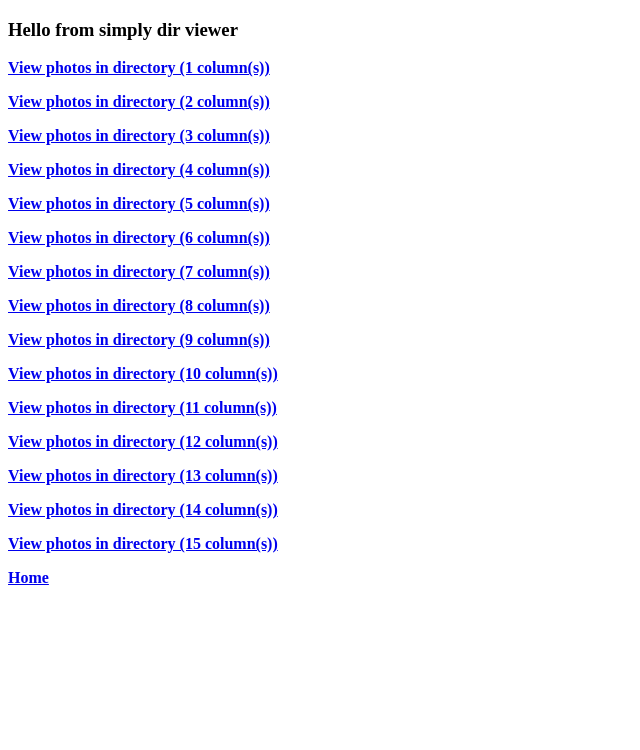
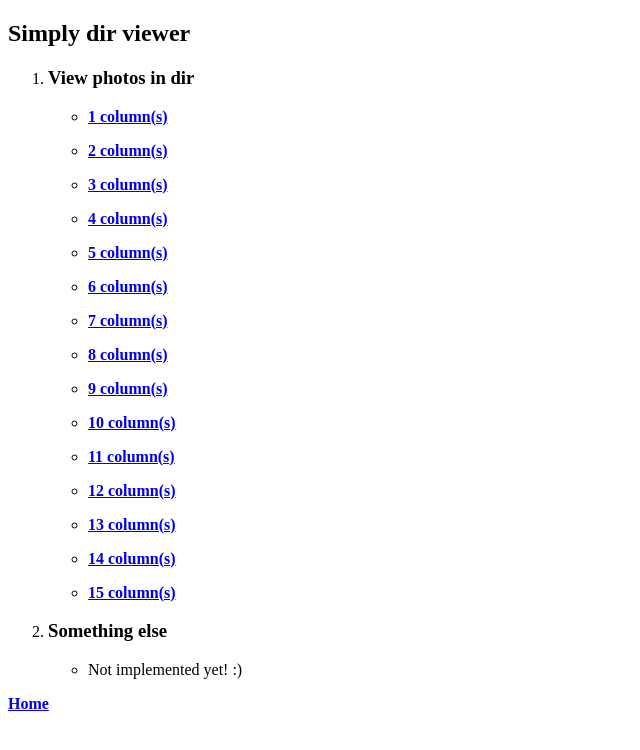
Before and after one commit to tol2000/simply_dir_viewer, a Flask app: page / in a window 1280 px wide. Shown: the top 750 px of the page, without its empty margins (0-640 px from the left). Run offline with Flask 2, Linux system fonts and the light colour scheme.

Commit message:
index.html

```diff
--- a/templates/index.html
+++ b/templates/index.html
@@ -5,8 +5,21 @@ Index
 {% endblock %}
 
 {% block body %}
-    <h3>Hello from simply dir viewer</h3>
-    {% for i in range(1, 16) %}
-    <p><a class="dir_link" href="{{dir_photos_url}}/{{i}}">View photos in directory ({{i}} column(s))</a></p>
-    {% endfor %}
+    <h2>Simply dir viewer</h2>
+    <ol>
+        <li>
+            <h3>View photos in dir</h3>
+            <ul>
+                {% for i in range(1, 16) %}
+                <li><p><a class="dir_link" href="{{dir_photos_url}}/{{i}}">{{i}} column(s)</a></p></li>
+                {% endfor %}
+            </ul>
+        </li>
+        <li>
+            <h3>Something else</h3>
+            <ul>
+                <li><p>Not implemented yet! :)</p></li>
+            </ul>
+        </li>
+    </ol>
 {% endblock %}
```
